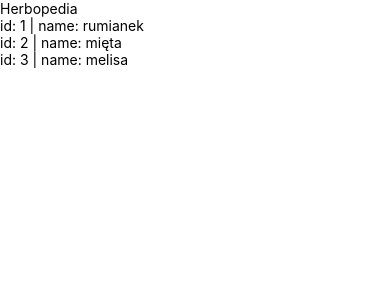
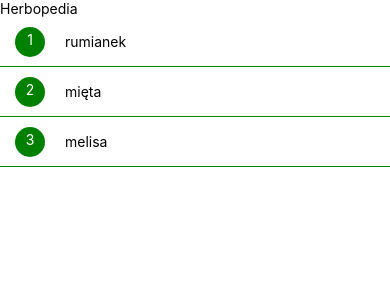
Before and after one commit to Kamilnaja/herbopediaformobile, a React Native app: screen / in a window 390 px wide. Shown: the top 300 px of the page. Built offline with nearby package versions, Linux system fonts and the light colour scheme.

Commit message:
resolved #5

```diff
--- a/components/HerbsList.js
+++ b/components/HerbsList.js
@@ -1,5 +1,6 @@
 import React from 'react';
 import {Text, View, FlatList } from 'react-native';
+import SingleHerbList from "./SingleHerbList";
 
 export default class HerbsList extends React.Component {
 render() {
@@ -9,7 +10,9 @@ render() {
         <View>
           <FlatList
             data={this.props.herbsList}
-            renderItem={({item}) => <Text>id: {item.id} | name: {item.name}</Text>}
+            renderItem={({item}) =>
+              <SingleHerbList {...item}/>
+            }
           />
         </View>
       </View>
--- /dev/null
+++ b/components/SingleHerbList.js
@@ -0,0 +1,40 @@
+import React from 'react';
+import {Text, View, StyleSheet} from 'react-native';
+
+export default class SingleHerbList extends React.Component {
+  render () {
+    return (
+      <View key={this.props.id} style={styles.listElem}>
+        <Text style={styles.circle}>
+          {this.props.id}
+        </Text>
+        <Text style={styles.textItem}>
+          {this.props.name}
+        </Text>
+      </View>
+    )
+  }
+}
+
+var styles = StyleSheet.create ({
+  circle: {
+    width: 30,
+    height: 30,
+    borderRadius: 50,
+    backgroundColor: 'green',
+    color: 'white',
+    textAlign: 'center',
+    lineHeight: 25,
+    marginRight: 20,
+    marginLeft: 10
+  },
+  listElem: {
+    borderBottomColor: 'green',
+    borderBottomWidth: 1,
+    flexDirection: 'row',
+    display: 'flex',
+    paddingLeft: 5,
+    height: 50,
+    alignItems: 'center'
+  },
+});
```
